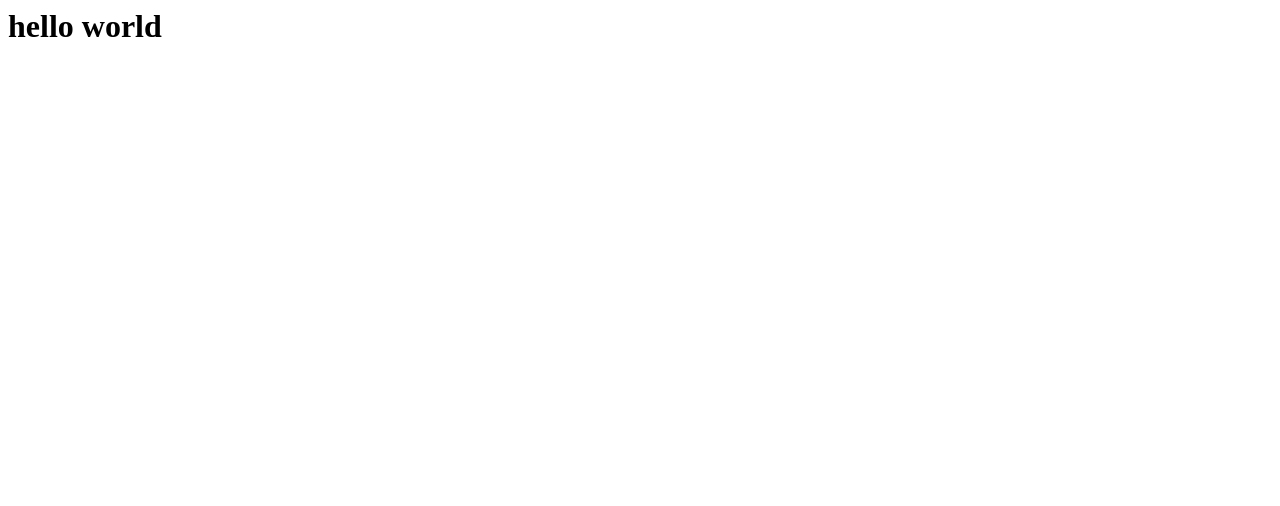
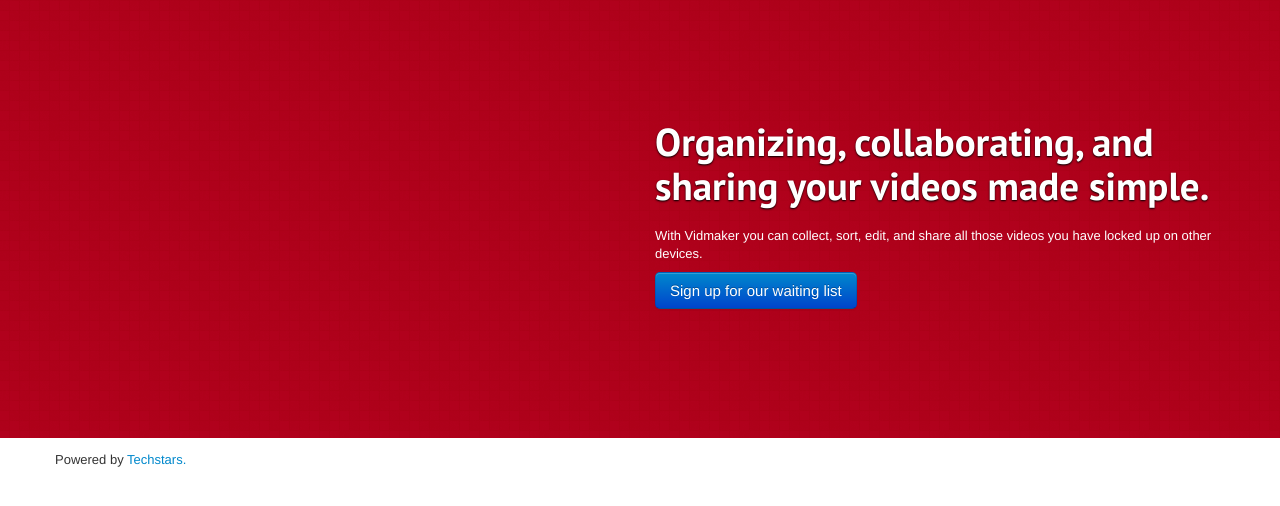
Before and after one commit to alexbaldwin/vidmaker, a plain HTML site: page index.html in a window 1280 px wide. Drawn offline with Linux system fonts and the light colour scheme.

Commit message:
color and font

```diff
--- a/index.html
+++ b/index.html
@@ -1 +1,53 @@
-<h1>hello world</h1>
+<!DOCTYPE html>
+<html lang="en">
+  <head>
+    <meta charset="utf-8">
+    <title>Online Video Editing made easy | Vidmaker</title>
+    <meta name="viewport" content="width=device-width, initial-scale=1.0">
+    <meta name="description" content="Online video editing made easy.">
+    <meta name="author" content="Vidmaker">
+
+    <!-- Le HTML5 shim, for IE6-8 support of HTML elements -->
+    <!--[if lt IE 9]>
+      <script src="http://html5shim.googlecode.com/svn/trunk/html5.js"></script>
+    <![endif]-->
+
+    <link href="bootstrap/css/bootstrap.css" rel="stylesheet">
+    <link href="bootstrap/css/bootstrap-responsive.css" rel="stylesheet">
+    <link href='http://fonts.googleapis.com/css?family=PT+Sans:400,700' rel='stylesheet' type='text/css'>
+    <link href="style.css" rel="stylesheet">
+
+  </head>
+
+  <body>
+
+
+<div class="pitch">
+<!-- Masthead
+================================================== -->
+  <div class="container">
+    <header class="row">
+      <div class="span6 offset6">
+        <h1>Organizing, collaborating, and sharing your videos made simple.</h1>
+        <p>With Vidmaker you can collect, sort, edit, and share all those videos you have locked up on other devices.</p>
+        <p>
+          <a href="https://github.com/twitter/bootstrap/" class="btn btn-primary btn-large">Sign up for our waiting list</a>
+        </p>
+      </div>
+    </header>
+  </div>
+</div>
+
+
+<!-- Footer
+================================================== -->
+<div class="container">
+  <footer class="footer">
+    <p>Powered by <a href="http://techstars.com" target="_blank">Techstars.</a>
+  </footer>
+
+</div><!-- /container -->
+
+
+  </body>
+</html>
--- /dev/null
+++ b/style.css
@@ -0,0 +1,24 @@
+body {
+  text-rendering: optimizeLegibility;
+  font-family: 'PT Sans', 'Helvetica Neue', Helvetica, Arial, sans-serif;
+}
+
+.pitch {
+  background: url("background.png") repeat;
+  padding:120px 0;
+}
+
+.pitch, .pitch h1 {
+  color:#fff;
+}
+
+.pitch h1 {
+  text-shadow:0 1px 2px #000;
+  font-size:3em;
+  line-height:1.12em;
+  margin-bottom:.5em;
+}
+
+footer {
+  margin-top:1em;
+}
```
Also changed, not shown: background.png (added).
